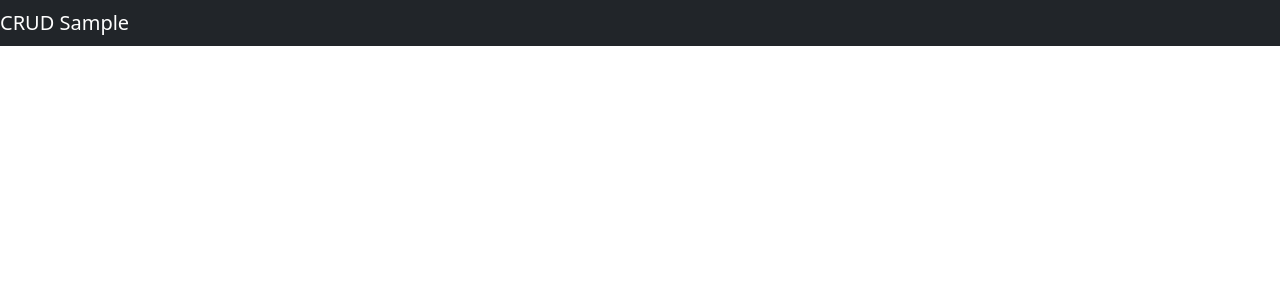
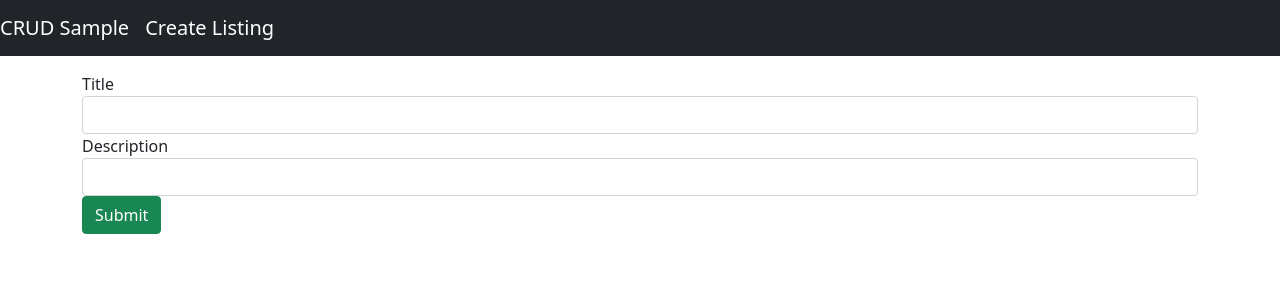
Before and after one commit to dbrucknr/react-typescript-example-1, a React (Create React App) app: page /create in a window 1280 px wide. Shown: the top 300 px of the page. Built offline with nearby package versions, Linux system fonts and the light colour scheme.

Commit message:
implements first basic CRUD operation 'Create' componentusing Typescript.

```diff
--- /dev/null
+++ b/src/components/listings/create-listing.component.tsx
@@ -0,0 +1,116 @@
+import { Component, ChangeEvent } from "react";
+import ListingDataService from "../../services/listing.service";
+import ListingData from "../../types/listing.type";
+
+type Props = {};
+type State = ListingData & { submitted: boolean };
+
+export default class CreateListing extends Component<Props, State> {
+    constructor(props: Props) {
+        super(props);
+        this.onChangeTitle = this.onChangeTitle.bind(this);
+        this.onChangeDescription = this.onChangeDescription.bind(this);
+        this.saveListing = this.saveListing.bind(this);
+        this.newListing = this.newListing.bind(this);
+
+        this.state = {
+            id: null,
+            title: "",
+            description: "",
+            submitted: false
+        };
+    }
+
+    onChangeTitle(e: ChangeEvent<HTMLInputElement>) {
+        this.setState({
+          title: e.target.value
+        });
+    };
+
+    onChangeDescription(e: ChangeEvent<HTMLInputElement>) {
+        this.setState({
+            description: e.target.value
+        });
+    };
+
+    async saveListing() {
+        const listing: ListingData = {
+            title: this.state.title,
+            description: this.state.description
+        };
+        try {
+            const response = await ListingDataService.create(listing);
+            if (response.status !== 200) {
+                console.error('An error has occurred');
+            }
+            const { id, title, description } = response.data;
+            this.setState({
+                id: id,
+                title: title,
+                description: description,
+                submitted: true
+            });
+        } catch (error) {
+            console.error('A System error has occurred', error)
+        }
+    };
+
+    newListing() {
+        this.setState({
+            id: null,
+            title: "",
+            description: "",
+            submitted: false
+        });
+    };
+
+    render() {
+        const { title, description, submitted } = this.state;
+        return (
+            <div className="submit-form">
+                {
+                    submitted ? (
+                        <div>
+                            <h4>Listing Submitted Successfully</h4>
+                            <button className="btn btn-success" onClick={this.newListing}>
+                                Create Another Listing
+                            </button>
+                        </div>
+                    ) : (
+                        <div>
+                        <div className="form-group">
+                          <label htmlFor="title">Title</label>
+                          <input
+                            type="text"
+                            className="form-control"
+                            id="title"
+                            required
+                            value={title}
+                            onChange={this.onChangeTitle}
+                            name="title"
+                          />
+                        </div>
+
+                        <div className="form-group">
+                          <label htmlFor="description">Description</label>
+                          <input
+                            type="text"
+                            className="form-control"
+                            id="description"
+                            required
+                            value={description}
+                            onChange={this.onChangeDescription}
+                            name="description"
+                          />
+                        </div>
+
+                        <button onClick={this.saveListing} className="btn btn-success">
+                          Submit
+                        </button>
+                      </div>
+                    )
+                }
+            </div>
+        )
+    }
+}
--- a/src/components/static-ui/app-navbar.component.tsx
+++ b/src/components/static-ui/app-navbar.component.tsx
@@ -1,18 +1,28 @@
 import { Component } from "react";
-import { Link } from "react-router-dom";
+import { Link, Switch, Route } from "react-router-dom";
 import "bootstrap/dist/css/bootstrap.min.css";
+
+import CreateListing from "../listings/create-listing.component";
 
 class Navbar extends Component {
     render() {
         return (
             <div>
                 <nav className="navbar navbar-expand navbar-dark bg-dark">
+                    <Link to={"/"} className="navbar-brand">
+                        CRUD Sample
+                    </Link>
                     <div className="navbar-nav mr-auto">
                         <li className="nav-item">
-                            <Link to={"/"} className="navbar-brand">CRUD Sample</Link>
+                            <Link to={"/create"} className="navbar-brand">Create Listing</Link>
                         </li>
                     </div>
                 </nav>
+                <div className="container mt-3">
+                    <Switch>
+                        <Route exact path="/create" component={CreateListing} />
+                    </Switch>
+                </div>
             </div>
         )
     }
--- a/src/services/listing.service.ts
+++ b/src/services/listing.service.ts
@@ -27,4 +27,4 @@ class ListingDataService {
     }
 }
 
-export default ListingDataService
+export default new ListingDataService()
```
